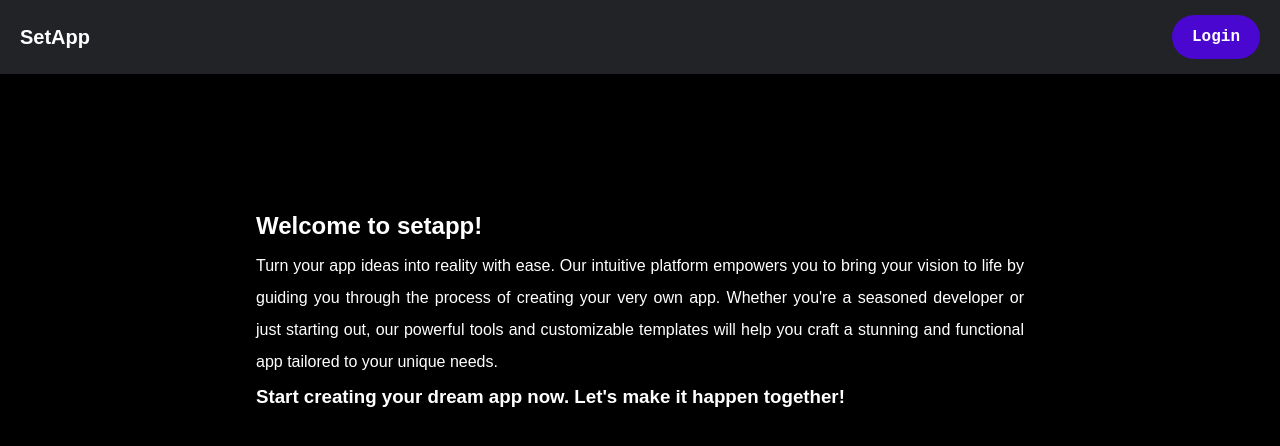
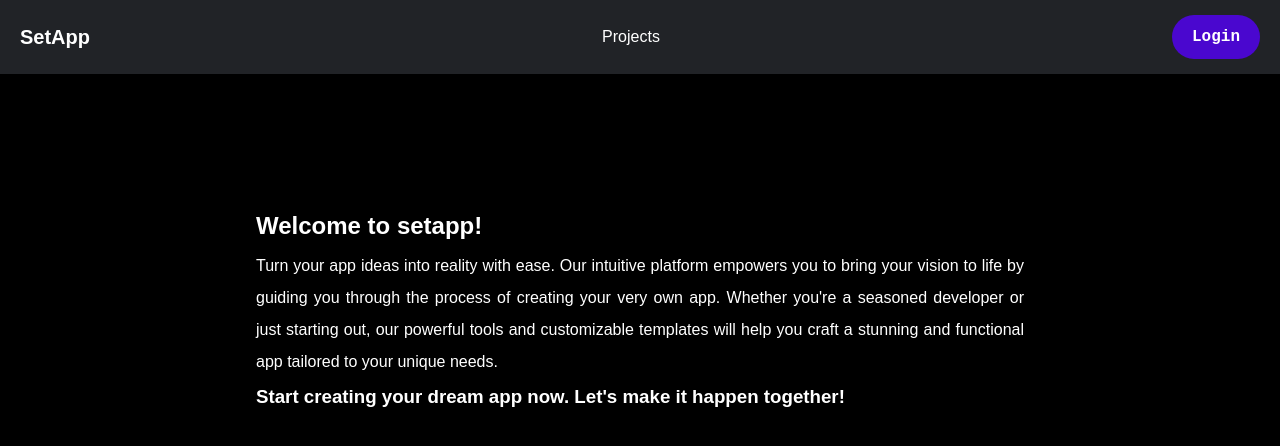
Before and after one commit to blauprint/setapp, a Next.js app: page / in a window 1280 px wide. Shown: the top 446 px of the page. Built offline with nearby package versions, Linux system fonts and the light colour scheme; no server answers.

Commit message:
feat(navbar): add links to projects and project name to HomeNavigationBar

```diff
--- a/src/components/HomeNavigationBar.tsx
+++ b/src/components/HomeNavigationBar.tsx
@@ -1,26 +1,75 @@
+import { store } from "@/redux/store";
 import styles from "@/styles/HomeNavigationBar.module.css";
+import { ProjectData } from "@/types/typedefs";
 import {
   SignInButton,
   SignedIn,
   SignedOut,
   UserButton,
-  useUser,
 } from "@clerk/nextjs";
 
 import Link from "next/link";
+import { useRouter } from "next/router";
+import { useEffect } from "react";
 
 export default function HomeNavigationBar() {
+
+  const router = useRouter();
+  const currentRoute = router.pathname;
+  // let currentProject: ProjectData = {
+  //   idea: '',
+  //   projectName: '',
+  //   toDoList: [],
+  //   frontend: {
+  //     framework: {
+  //       name: '',
+  //       whyGoodOption: '',
+  //       description: '',
+  //       link: ''
+  //     },
+  //     colorScheme: {
+  //       whyGoodOption: '',
+  //       colorPalette: []
+  //     },
+  //   },
+
+  //   backend: {
+  //     framework: {
+  //       name: '',
+  //       whyGoodOption: '',
+  //       description: '',
+  //       link: ''
+  //     },
+  //     database: "",
+  //   },
+  //   notes: '',
+  //   createdAt: 0
+  // };
+
+  let currentProjectName: string = store.getState().currentProject.projectName;
+
+
   return (
     <>
 
       <div className={styles.container}>
 
         <div className={styles.logo}>
-          <Link href={"/projects"}>SetApp</Link>
+          <Link href={"/"}>SetApp</Link>
         </div>
 
+        {(currentProjectName && currentRoute === '/[userName]/[projectName]/output') &&
+          <div className={styles.projectName}>
+            <Link href={'/[userName]/[projectName]/output'}>{currentProjectName}</Link>
+          </div>
+        }
+        {(currentRoute === '/' ||
+          currentRoute === '/[userName]/[projectName]/output') &&
+          <div>
+            <Link href={'/projects'}>Projects</Link>
+          </div>
+        }
         <div className={styles.navOptions}>
-
           <SignedOut>
             <SignInButton mode="modal" afterSignInUrl={"/projects"} afterSignUpUrl="/projects">
               <button className={styles.loginBtn}>Login</button>
@@ -32,7 +81,6 @@ export default function HomeNavigationBar() {
               <UserButton afterSignOutUrl="/" />
             </Link>
           </SignedIn>
-
         </div>
 
       </div>
--- a/src/components/ProjectsList.tsx
+++ b/src/components/ProjectsList.tsx
@@ -9,7 +9,7 @@ export default function ProjectsList({ projects }: { projects: ProjectData[] })
     <>
       <div className={styles.projectsList}>
         {projects.map((project) => (
-          <ProjectCard project={project}></ProjectCard>
+          <ProjectCard project={project} key={project.id}></ProjectCard>
         ))}
         <div className={styles.addProjectButton}>
           <Link href="/idea">Add Project</Link>
--- a/src/redux/currentProjectSlice.ts
+++ b/src/redux/currentProjectSlice.ts
@@ -39,10 +39,6 @@ export const currentProjectSlice: Slice = createSlice({
   initialState,
   reducers: {
     addCurrentProject: (state: ProjectData, action: PayloadAction<ProjectData>) => {
-      // addCurrentProject: (state: ProjectData, action: AnyAction) => {
-      // state = [...state, action.payload];
-      // return state;
-      // state.push(action.payload);
       return action.payload
     },
   },
--- a/src/styles/HomeNavigationBar.module.css
+++ b/src/styles/HomeNavigationBar.module.css
@@ -23,3 +23,5 @@
   font-weight: 700;
   color: var(--text-color-dark);
 }
+
+.projectName {}
```
